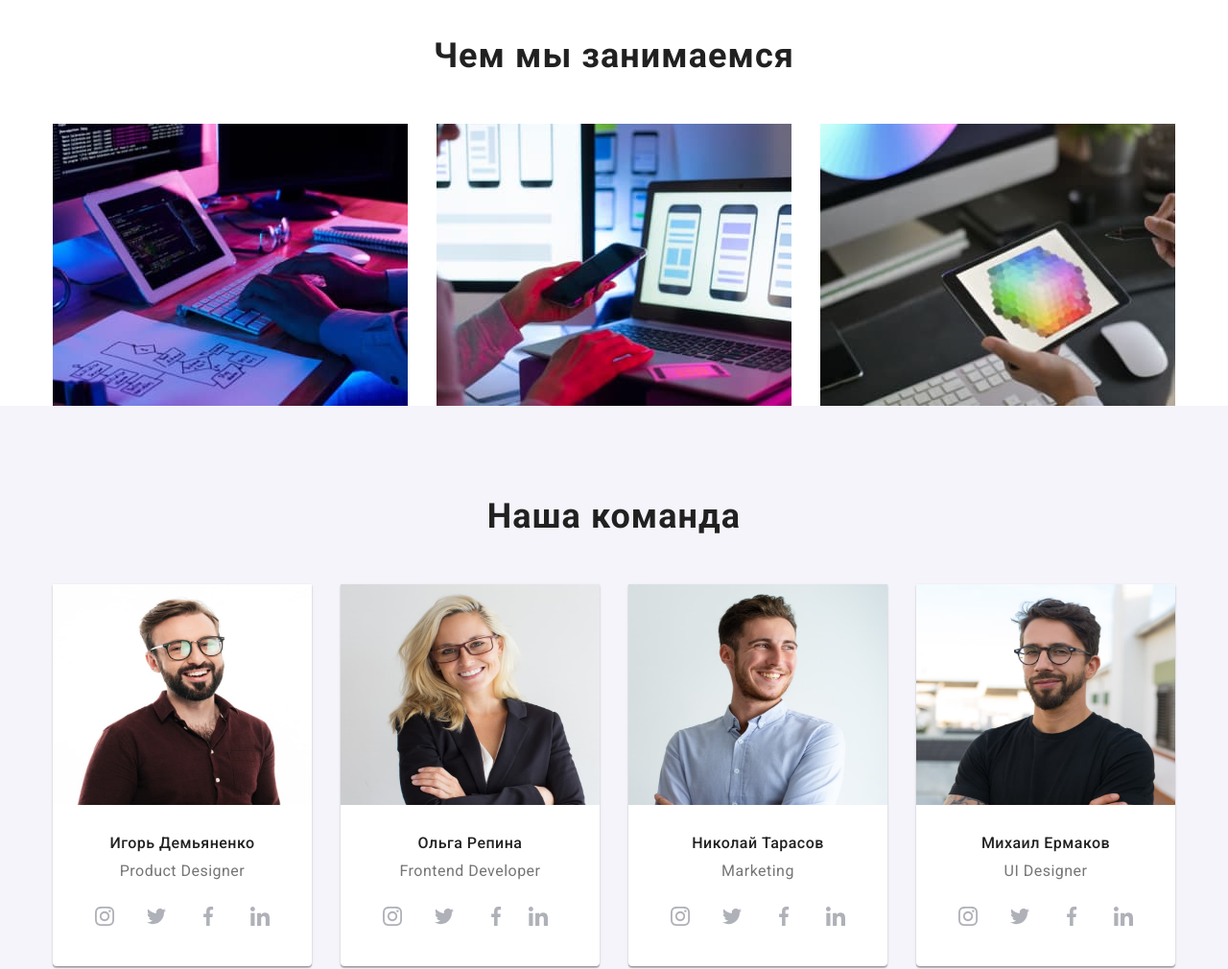
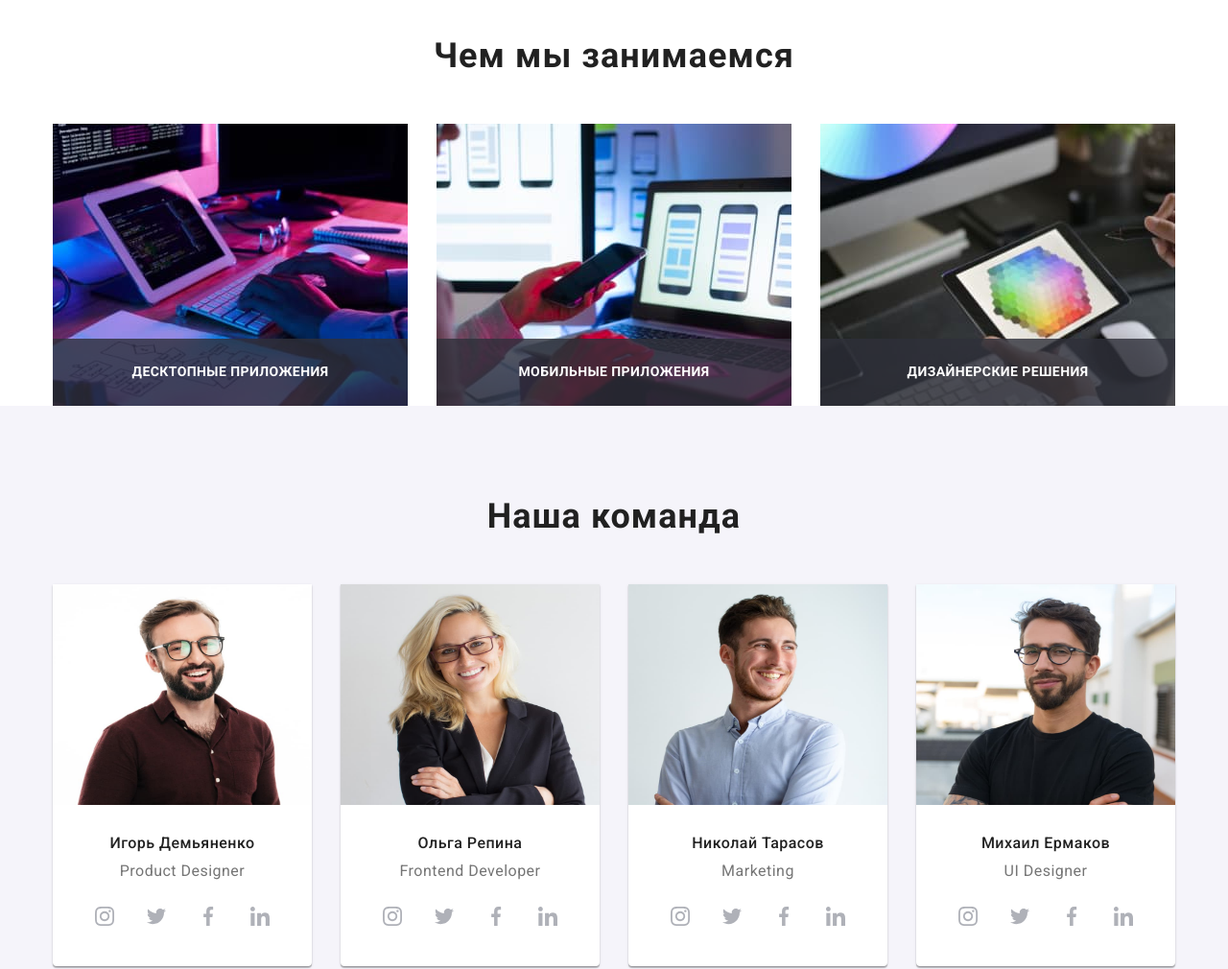
Before and after one commit to YehorRyltsov/goit-markup-hw-05, a plain HTML site: page index.html in a window 1280 px wide. Shown: the part 1080-2090 px from the top of the page at 96% size. Drawn offline with nearby package versions, Linux system fonts and the light colour scheme.

Commit message:
dz5 ver 1.3

```diff
--- a/css/styles.css
+++ b/css/styles.css
@@ -269,6 +269,14 @@ img {
 .hiw {
   padding-bottom: 94px;
 }
+.hiw-title {
+  font-size: 36px;
+  line-height: 1.17;
+  text-align: center;
+  letter-spacing: 0.03em;
+  color: var(--header-color);
+  margin-bottom: 50px;
+}
 .hiw-list {
   display: flex;
   justify-content: center;
@@ -276,13 +284,26 @@ img {
 .hiw-item:not(:last-child) {
   margin-right: 30px;
 }
-.hiw-title {
-  font-size: 36px;
-  line-height: 1.17;
+.hiw-item {
+  position: relative;
+}
+.hiw-up-box {
+  position: absolute;
+  bottom: 0;
+  width: 100%;
+
+  background: rgba(47, 48, 58, 0.8);
+}
+.hiw-up-title {
+  font-size: 14px;
+  line-height: 1.14;
   text-align: center;
   letter-spacing: 0.03em;
-  color: var(--header-color);
-  margin-bottom: 50px;
+  text-transform: uppercase;
+  color: #ffffff;
+
+  padding-top: 27px;
+  padding-bottom: 27px;
 }
 .comand {
   background: #f5f4fa;
@@ -376,7 +397,6 @@ img {
 .company-list {
   display: flex;
   justify-content: center;
-  /* margin-bottom: 89px; */
 }
 .company-icon-link {
   display: flex;
@@ -387,17 +407,18 @@ img {
   width: 100%;
   height: 100%;
   padding: 16px 32px;
+  border: 1px solid #afb1b8;
+  border-radius: 4px;
   transition: fill 250ms, border-radius 250ms;
 }
 .company-item {
   width: 170px;
   height: 92px;
-  border: 1px solid #afb1b8;
-  border-radius: 4px;
 }
 .company-icon-link:hover {
   fill: #2196f3;
   border: 1px solid #2196f3;
+  transition: fill 250ms;
 }
 .company-icon-link:focus svg {
   fill: #2196f3;
@@ -525,13 +546,9 @@ img {
 }
 .active {
   color: var(--hov-foc);
-  /* border-bottom: 4px solid #2196f3;
-  /* background-color: #2196f3; */
-  /* border-radius: 2px; */
 }
 
 .hero-portfolio {
-  /* padding-top: 94px; */
   padding-bottom: 94px;
   background: #ffffff;
 }
@@ -611,6 +628,7 @@ img {
   padding: 63px 24px;
   height: 100%;
   transform: translateY(100%);
+  transition: transform 250ms;
   overflow: auto;
 }
 .herop-text {
@@ -642,7 +660,7 @@ img {
   width: 100%;
   height: 100%;
   background: rgba(0, 0, 0, 0.2);
-  transform: opacity 250ms, visibility 250ms;
+  transition: opacity 250ms, visibility 250ms, transform 250ms;
 }
 .modal {
   width: 528px;
--- a/index.html
+++ b/index.html
@@ -143,6 +143,9 @@
                 height="294"
                 class="him-img"
               />
+              <div class="hiw-up-box">
+                <h3 class="hiw-up-title">Десктопные приложения</h3>
+              </div>
             </li>
             <li class="hiw-item">
               <img
@@ -152,6 +155,9 @@
                 height="294"
                 class="him-img"
               />
+              <div class="hiw-up-box">
+                <h3 class="hiw-up-title">Мобильные приложения</h3>
+              </div>
             </li>
             <li class="hiw-item">
               <img
@@ -161,6 +167,9 @@
                 height="294"
                 class="him-img"
               />
+              <div class="hiw-up-box">
+                <h3 class="hiw-up-title">Дизайнерские решения</h3>
+              </div>
             </li>
           </ul>
         </div>
@@ -250,7 +259,7 @@
                       </svg>
                     </a>
                   </li>
-                  <li>
+                  <li class="comand-icon">
                     <a
                       href="https://facebook.com"
                       class="comand-icon-link link"
```
